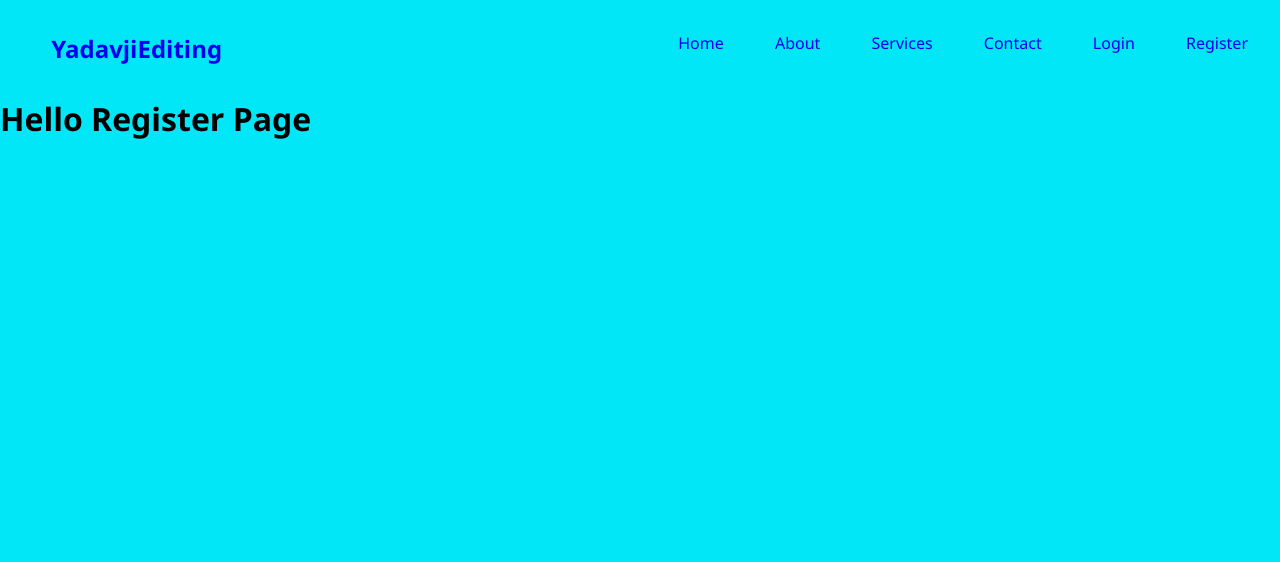
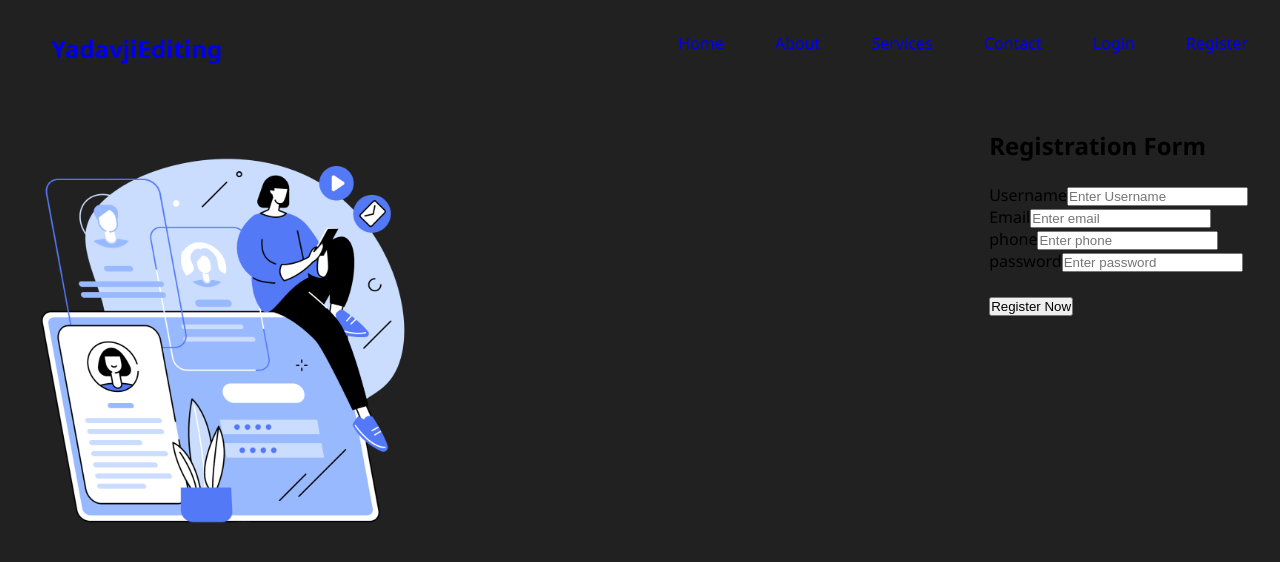
Before and after one commit to yatendra2832/MERN-Stack, a React (Vite) app in the folder client/: page /register in a window 1280 px wide. Shown: the top 562 px of the page. Built offline with nearby package versions, Linux system fonts and the light colour scheme.

Commit message:
Registration form completion

```diff
--- a/client/src/index.css
+++ b/client/src/index.css
@@ -6,5 +6,5 @@
 
 body {
   font-family: "Segoe UI", Tahoma, Geneva, Verdana, sans-serif;
-  background: rgb(2, 231, 247);
+  background: #212121;
 }
--- a/client/src/pages/Register.jsx
+++ b/client/src/pages/Register.jsx
@@ -1,8 +1,108 @@
-import React from 'react'
+import React, { useState } from 'react'
 
 const Register = () => {
+
+const [user,setUser] = useState({
+  username:"",
+  email:"",
+  phone:"",
+  password:""
+})
+
+// handling the input values
+const handleInputs = (e) =>{
+  const name = e.target.name
+  const value = e.target.value
+  setUser({...user,[name]:value})
+}
+
+//Handling the form submission
+const handleSubmit = (e) =>{
+  e.preventDefault();
+  // console.log(user);
+}
+
   return (
-    <div><h1>Hello Register Page</h1></div>
+    <section>
+      <main>
+        <div className="section-registration">
+          <div className="container grid grid-two-cols">
+            <div className="registration-image">
+              <img src="/images/register.png" alt="registration img"
+              width={"400"}
+              height={"400"	}/>
+            </div>
+
+            {/* registration form */}
+            <div className="registration-form">
+              <h1 className='main-heading mb-3'>Registration Form</h1>
+              <br />
+
+              <form  onSubmit={handleSubmit}>
+                <div>
+                  <label htmlFor="username">Username</label>
+                  <input
+                  type="text"
+                  name='username'
+                  id='username'
+                  placeholder='Enter Username'
+                  required
+                  autoComplete='off'
+                  value={user.username}
+                  onChange={handleInputs}
+                  />
+                </div>
+                <div>
+                  <label htmlFor="email">Email</label>
+                  <input
+                  type="email"
+                  name='email'
+                  id='email'
+                  placeholder='Enter email'
+                  required
+                  autoComplete='off'
+                  value={user.email}
+                  onChange={handleInputs}
+                  />
+                </div>
+                <div>
+                  <label htmlFor="phone">phone</label>
+                  <input
+                  type="number"
+                  name='phone'
+                  id='phone'
+                  placeholder='Enter phone'
+                  required
+                  autoComplete='off'
+                  value={user.phone}
+                  onChange={handleInputs}
+                  />
+                </div>
+                <div>
+                  <label htmlFor="password">password</label>
+                  <input
+                  type="password"
+                  name='password'
+                  id='password'
+                  placeholder='Enter password'
+                  required
+                  autoComplete='off'
+                  value={user.password}
+                  onChange={handleInputs}
+                  />
+                </div>
+
+                <br />
+                <button type='submit' className='btn btn-submit'>Register Now</button>
+              </form>
+
+            </div>
+
+
+          </div>
+        </div>
+      </main>
+    </section>
   )
 }
 
```
